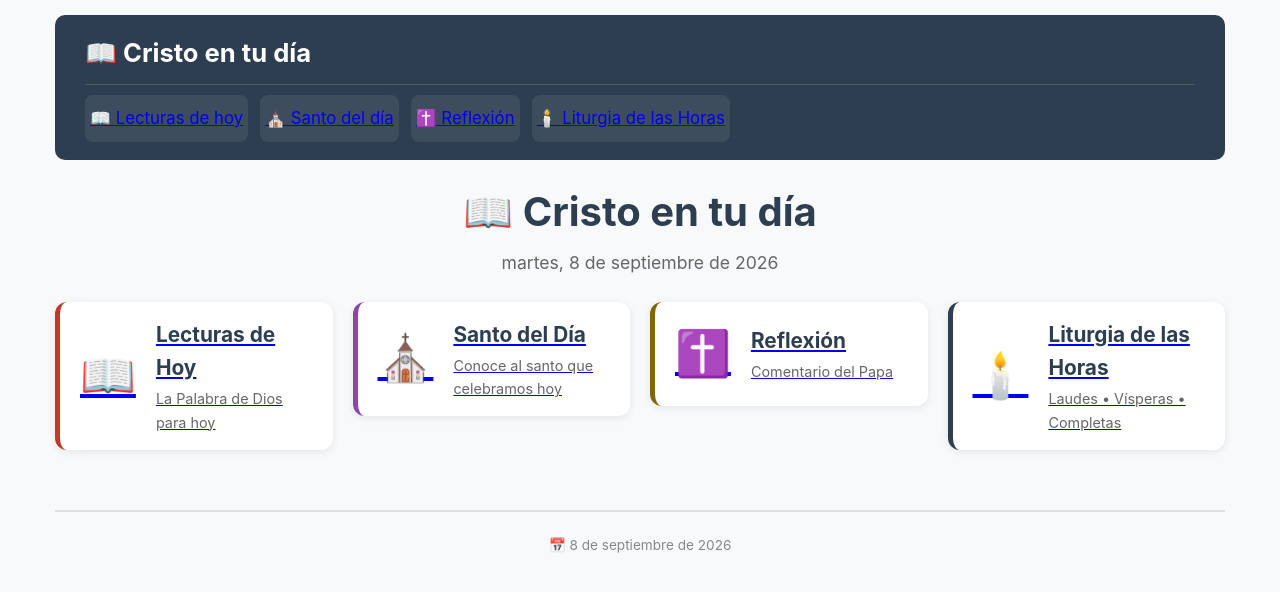
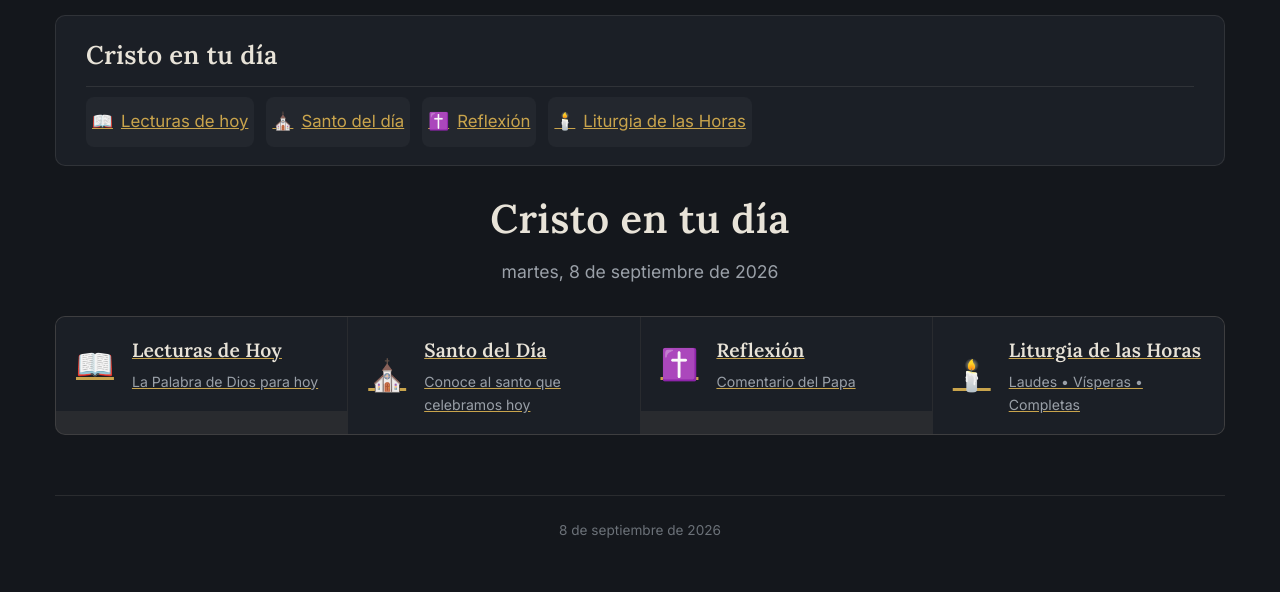
Before and after one commit to MatiasW380/liturgia-diaria, a Next.js app: page / in a window 1280 px wide. Shown: the top 592 px of the page. Built offline with nearby package versions, Linux system fonts and the light colour scheme.

Commit message:
Rediseno: paleta oscura calida, tipografia Lora+Inter, menu sin cajas de colores

```diff
--- a/components/Layout.js
+++ b/components/Layout.js
@@ -15,8 +15,9 @@ export default function Layout({ children }) {
     <div style={{ maxWidth: '1200px', margin: '0 auto', padding: '0 15px' }}>
       {/* Encabezado con menú */}
       <header style={{
-        backgroundColor: '#2c3e50',
-        color: 'white',
+        backgroundColor: '#1b1f26',
+        border: '1px solid rgba(232, 227, 216, 0.10)',
+        color: '#e8e3d8',
         padding: '12px 15px',
         borderRadius: '10px',
         marginTop: '15px',
@@ -28,13 +29,15 @@ export default function Layout({ children }) {
           alignItems: 'center',
           flexWrap: 'wrap'
         }}>
-          <Link href="/" style={{ textDecoration: 'none', color: 'white' }}>
+          <Link href="/" style={{ textDecoration: 'none', color: '#e8e3d8' }}>
             <h1 style={{
+              fontFamily: "'Lora', Georgia, serif",
+              fontWeight: 600,
               fontSize: 'clamp(1.1rem, 4vw, 1.6rem)',
               margin: 0,
               cursor: 'pointer'
             }}>
-              📖 Cristo en tu día
+              Cristo en tu día
             </h1>
           </Link>
 
@@ -44,7 +47,7 @@ export default function Layout({ children }) {
             style={{
               background: 'none',
               border: 'none',
-              color: 'white',
+              color: '#c9a44c',
               fontSize: 'clamp(1.5rem, 5vw, 2rem)',
               cursor: 'pointer',
               padding: '5px 10px',
@@ -61,21 +64,23 @@ export default function Layout({ children }) {
           display: menuAbierto ? 'block' : 'none',
           marginTop: '12px',
           paddingTop: '12px',
-          borderTop: '1px solid rgba(255,255,255,0.15)'
+          borderTop: '1px solid rgba(232, 227, 216, 0.10)'
         }}>
           {opciones.map((opcion) => (
             <Link key={opcion.ruta} href={opcion.ruta}>
               <div style={{
                 padding: '12px 15px',
                 margin: '4px 0',
-                backgroundColor: 'rgba(255,255,255,0.08)',
+                backgroundColor: 'rgba(232, 227, 216, 0.04)',
+                border: '1px solid transparent',
                 borderRadius: '8px',
                 cursor: 'pointer',
-                transition: 'background-color 0.2s',
+                transition: 'background-color 0.2s, border-color 0.2s',
                 touchAction: 'manipulation',
-                fontSize: 'clamp(0.95rem, 2.5vw, 1.05rem)'
+                fontSize: 'clamp(0.95rem, 2.5vw, 1.05rem)',
+                fontFamily: "'Inter', sans-serif"
               }}>
-                {opcion.icono} {opcion.nombre}
+                <span style={{ marginRight: '8px' }}>{opcion.icono}</span>{opcion.nombre}
               </div>
             </Link>
           ))}
@@ -92,12 +97,12 @@ export default function Layout({ children }) {
         textAlign: 'center',
         marginTop: '40px',
         padding: '20px 0',
-        borderTop: '2px solid #e0e0e0',
-        color: '#888',
+        borderTop: '1px solid rgba(232, 227, 216, 0.10)',
+        color: '#6b7178',
         fontSize: 'clamp(0.7rem, 1.8vw, 0.85rem)'
       }}>
         <p style={{ margin: '3px 0' }}>
-          📅 {new Date().toLocaleDateString('es-ES', { year: 'numeric', month: 'long', day: 'numeric' })}
+          {new Date().toLocaleDateString('es-ES', { year: 'numeric', month: 'long', day: 'numeric' })}
         </p>
       </footer>
 
@@ -115,7 +120,7 @@ export default function Layout({ children }) {
             gap: 8px !important;
             margin-top: 10px !important;
             padding-top: 10px !important;
-            border-top: 1px solid rgba(255,255,255,0.15) !important;
+            border-top: 1px solid rgba(232, 227, 216, 0.10) !important;
           }
           nav div {
             flex: 1;
@@ -134,12 +139,13 @@ export default function Layout({ children }) {
         }
         @media (hover: hover) {
           nav div:hover {
-            background-color: rgba(255,255,255,0.2) !important;
+            background-color: rgba(201, 164, 76, 0.10) !important;
+            border-color: rgba(201, 164, 76, 0.35) !important;
           }
         }
         @media (hover: none) {
           nav div:active {
-            background-color: rgba(255,255,255,0.25) !important;
+            background-color: rgba(201, 164, 76, 0.15) !important;
           }
         }
       `}</style>
--- a/pages/_app.js
+++ b/pages/_app.js
@@ -7,6 +7,12 @@ export default function App({ Component, pageProps }) {
       <Head>
         <title>Cristo en tu día</title>
         <meta name="description" content="Evangelio, santo del día, reflexión y Liturgia de las Horas." />
+        <link rel="preconnect" href="https://fonts.googleapis.com" />
+        <link rel="preconnect" href="https://fonts.gstatic.com" crossOrigin="true" />
+        <link
+          href="https://fonts.googleapis.com/css2?family=Inter:wght@400;500;600&family=Lora:wght@500;600;700&display=swap"
+          rel="stylesheet"
+        />
       </Head>
       <Component {...pageProps} />
     </>
--- a/pages/index.js
+++ b/pages/index.js
@@ -8,45 +8,42 @@ export default function Home() {
       nombre: 'Lecturas de Hoy',
       descripcion: 'La Palabra de Dios para hoy',
       ruta: '/evangelio',
-      color: '#c0392b'
     },
     {
       icono: '⛪',
       nombre: 'Santo del Día',
       descripcion: 'Conoce al santo que celebramos hoy',
       ruta: '/santo',
-      color: '#8e44ad'
     },
     {
       icono: '✝️',
       nombre: 'Reflexión',
       descripcion: 'Comentario del Papa',
       ruta: '/reflexion',
-      color: '#856404'
     },
     {
       icono: '🕯️',
       nombre: 'Liturgia de las Horas',
       descripcion: 'Laudes • Vísperas • Completas',
       ruta: '/liturgia-horas',
-      color: '#2c3e50'
     },
   ];
 
   return (
     <Layout>
       <h1 style={{
+        fontFamily: "'Lora', Georgia, serif",
         textAlign: 'center',
-        color: '#2c3e50',
+        color: '#e8e3d8',
         marginBottom: '5px',
         fontSize: 'clamp(1.5rem, 5vw, 2.5rem)'
       }}>
-        📖 Cristo en tu día
+        Cristo en tu día
       </h1>
       <p style={{
         textAlign: 'center',
-        color: '#666',
-        marginBottom: '25px',
+        color: '#9aa0a8',
+        marginBottom: '30px',
         fontSize: 'clamp(0.9rem, 2.5vw, 1.1rem)'
       }}>
         {new Date().toLocaleDateString('es-ES', {
@@ -59,38 +56,41 @@ export default function Home() {
 
       <div style={{
         display: 'grid',
-        gap: '12px',
-        gridTemplateColumns: '1fr'
+        gap: '1px',
+        gridTemplateColumns: '1fr',
+        backgroundColor: 'rgba(232, 227, 216, 0.10)',
+        border: '1px solid rgba(232, 227, 216, 0.10)',
+        borderRadius: '10px',
+        overflow: 'hidden'
       }}>
         {opciones.map((opcion) => (
           <Link key={opcion.ruta} href={opcion.ruta}>
             <div style={{
-              backgroundColor: 'white',
-              padding: '16px 20px',
-              borderRadius: '12px',
-              boxShadow: '0 2px 8px rgba(0,0,0,0.08)',
+              backgroundColor: '#1b1f26',
+              padding: '18px 20px',
               cursor: 'pointer',
-              transition: 'transform 0.2s, box-shadow 0.2s',
-              borderLeft: `5px solid ${opcion.color}`,
+              transition: 'background-color 0.2s',
               display: 'flex',
               alignItems: 'center',
-              gap: '15px',
-              minHeight: '70px',
+              gap: '18px',
+              minHeight: '68px',
               touchAction: 'manipulation'
             }}>
-              <span style={{ fontSize: 'clamp(2rem, 6vw, 2.8rem)', flexShrink: 0 }}>{opcion.icono}</span>
+              <span style={{ fontSize: 'clamp(1.5rem, 5vw, 1.9rem)', flexShrink: 0 }}>{opcion.icono}</span>
               <div>
                 <h3 style={{
+                  fontFamily: "'Lora', Georgia, serif",
                   margin: 0,
-                  color: '#2c3e50',
-                  fontSize: 'clamp(1rem, 3vw, 1.3rem)'
+                  color: '#e8e3d8',
+                  fontSize: 'clamp(1rem, 3vw, 1.2rem)',
+                  fontWeight: 600
                 }}>
                   {opcion.nombre}
                 </h3>
                 <p style={{
                   margin: '3px 0 0 0',
-                  color: '#666',
-                  fontSize: 'clamp(0.75rem, 2vw, 0.9rem)'
+                  color: '#9aa0a8',
+                  fontSize: 'clamp(0.75rem, 2vw, 0.88rem)'
                 }}>
                   {opcion.descripcion}
                 </p>
@@ -104,27 +104,21 @@ export default function Home() {
         @media (min-width: 600px) {
           div {
             grid-template-columns: 1fr 1fr !important;
-            gap: 15px !important;
           }
         }
         @media (min-width: 1024px) {
           div {
             grid-template-columns: 1fr 1fr 1fr 1fr !important;
-            gap: 20px !important;
           }
         }
-        /* Efecto hover solo en escritorio */
         @media (hover: hover) {
           div div:hover {
-            transform: translateY(-3px);
-            box-shadow: 0 4px 15px rgba(0,0,0,0.12);
+            background-color: #21262e !important;
           }
         }
-        /* Efecto active para táctil */
         @media (hover: none) {
           div div:active {
-            transform: scale(0.97);
-            background-color: #f0f0f0;
+            background-color: #21262e !important;
           }
         }
       `}</style>
--- a/styles/globals.css
+++ b/styles/globals.css
@@ -1,56 +1,95 @@
-/* Estilos globales */
+/* Cristo en tu día — tema oscuro, cálido, para lectura nocturna */
+
+:root {
+  --bg: #14171c;
+  --surface: #1b1f26;
+  --surface-alt: #21262e;
+  --border: rgba(232, 227, 216, 0.10);
+  --border-strong: rgba(232, 227, 216, 0.18);
+  --text: #e8e3d8;
+  --text-dim: #9aa0a8;
+  --text-faint: #6b7178;
+  --gold: #c9a44c;
+  --gold-dim: rgba(201, 164, 76, 0.35);
+  --burgundy: #a24444;
+
+  --font-serif: 'Lora', 'Iowan Old Style', Georgia, serif;
+  --font-sans: 'Inter', -apple-system, BlinkMacSystemFont, 'Segoe UI', sans-serif;
+}
+
 * {
   margin: 0;
   padding: 0;
   box-sizing: border-box;
 }
 
-body {
-  font-family: -apple-system, BlinkMacSystemFont, 'Segoe UI', Roboto, 'Helvetica Neue', Arial, sans-serif;
-  background-color: #f8f9fa;
-  color: #2c3e50;
-  line-height: 1.6;
+html, body {
+  background-color: var(--bg);
+  color: var(--text);
 }
 
-/* Estilos para las tarjetas de contenido */
-.card {
-  background: white;
-  border-radius: 12px;
-  padding: 25px;
-  margin-bottom: 25px;
-  box-shadow: 0 2px 10px rgba(0,0,0,0.08);
-  transition: transform 0.2s;
+body {
+  font-family: var(--font-sans);
+  line-height: 1.65;
+  -webkit-font-smoothing: antialiased;
 }
 
-.card:hover {
-  transform: translateY(-2px);
-  box-shadow: 0 4px 15px rgba(0,0,0,0.12);
+h1, h2, h3, h4 {
+  font-family: var(--font-serif);
+  font-weight: 600;
+  letter-spacing: 0.01em;
+}
+
+a {
+  color: var(--gold);
+}
+
+::selection {
+  background: var(--gold-dim);
+}
+
+/* Foco de teclado visible, accesible sobre fondo oscuro */
+a:focus-visible,
+button:focus-visible {
+  outline: 2px solid var(--gold);
+  outline-offset: 2px;
+}
+
+/* Tarjetas de contenido */
+.card {
+  background: var(--surface);
+  border: 1px solid var(--border);
+  border-radius: 10px;
+  padding: 28px;
+  margin-bottom: 25px;
 }
 
 .card-title {
-  color: #c0392b;
-  border-bottom: 3px solid #c0392b;
-  padding-bottom: 10px;
-  margin-bottom: 20px;
-  font-size: 1.5rem;
+  font-family: var(--font-serif);
+  font-size: 1.4rem;
+  font-weight: 600;
+  color: var(--text);
+  border-bottom: 1px solid var(--border-strong);
+  padding-bottom: 14px;
+  margin-bottom: 22px;
 }
 
-/* Colores específicos para cada sección */
-.card-evangelio .card-title { color: #c0392b; border-bottom-color: #c0392b; }
-.card-reflexion .card-title { color: #856404; border-bottom-color: #856404; }
-.card-reflexion { background: #fff3cd; }
-.card-laudes .card-title { color: #0c5460; border-bottom-color: #0c5460; }
-.card-laudes { background: #d1ecf1; }
-.card-visperas .card-title { color: #155724; border-bottom-color: #155724; }
-.card-visperas { background: #d4edda; }
-.card-completas .card-title { color: #383d41; border-bottom-color: #383d41; }
-.card-completas { background: #e2e3e5; }
+/* Todas las secciones comparten la misma superficie; el dorado es el
+   único acento, para no caer en el "kit de tarjetas de colores". */
+.card-evangelio,
+.card-santo,
+.card-reflexion,
+.card-laudes,
+.card-visperas,
+.card-completas {
+  background: var(--surface);
+}
 
 /* Responsive */
 @media (max-width: 600px) {
   .card {
-    padding: 15px;
-    margin-bottom: 15px;
+    padding: 18px;
+    margin-bottom: 18px;
   }
   .card-title {
     font-size: 1.2rem;
```
